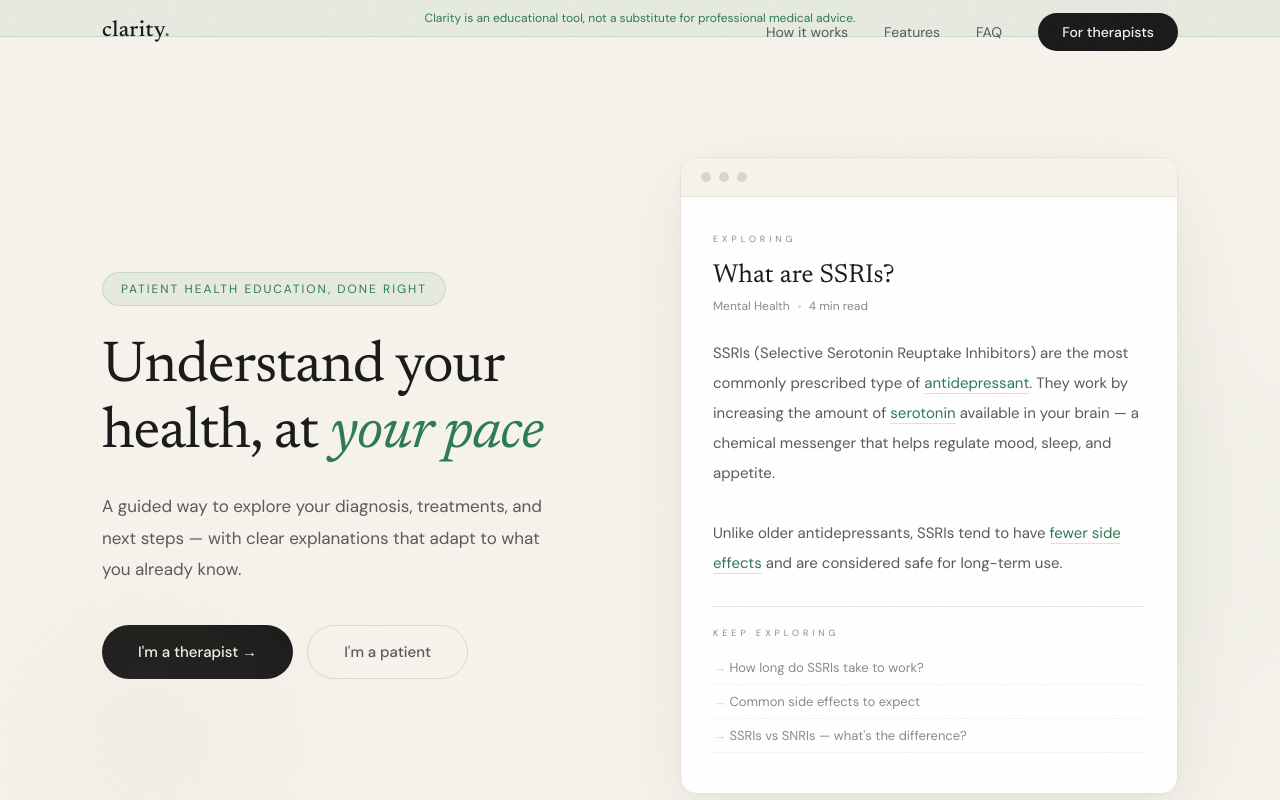
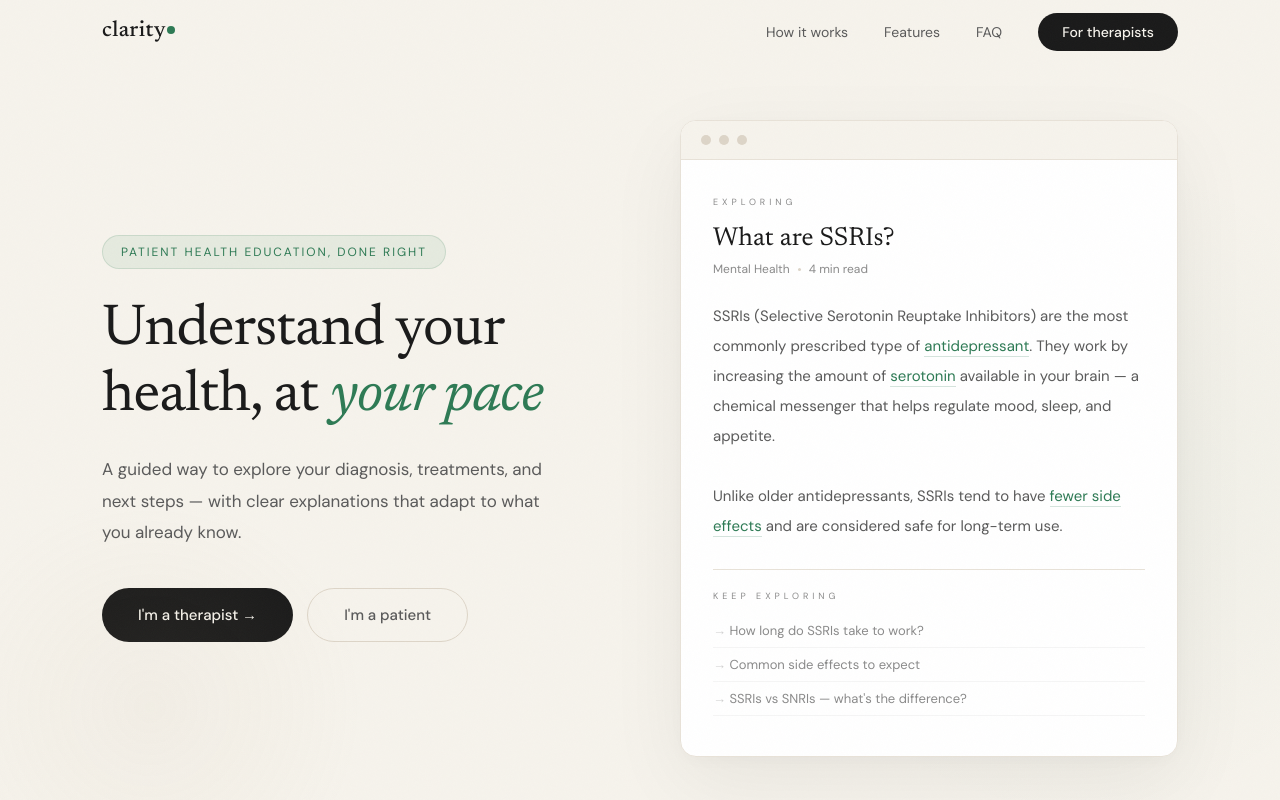
Before and after one commit to griffinhiltz/clarity-landing, a plain HTML site: page index.html in a window 1280 px wide. Shown: the top 800 px of the page. Drawn offline with Linux system fonts and the light colour scheme.

Commit message:
Update index.html

```diff
--- a/index.html
+++ b/index.html
@@ -93,9 +93,22 @@
     color: var(--ink);
     text-decoration: none;
     letter-spacing: 0.3px;
+    display: flex;
+    align-items: center;
+    gap: 0;
   }
 
   .nav-logo span { color: var(--sage); }
+
+  .logo-mark {
+    display: inline-block;
+    width: 8px;
+    height: 8px;
+    background: var(--sage);
+    border-radius: 50%;
+    margin-left: 1px;
+    margin-bottom: 2px;
+  }
 
   .nav-links {
     display: flex;
@@ -966,15 +979,10 @@
 </head>
 <body>
 
-<!-- ═══ Disclaimer ═══ -->
-<div class="disclaimer-bar">
-  Clarity is an educational tool, not a substitute for professional medical advice.
-</div>
-
 <!-- ═══ Navigation ═══ -->
 <nav id="nav">
   <div class="nav-inner">
-    <a href="#" class="nav-logo">clarity<span>.</span></a>
+    <a href="#" class="nav-logo">clarity<span class="logo-mark"></span></a>
     <ul class="nav-links">
       <li><a href="#how">How it works</a></li>
       <li><a href="#features">Features</a></li>
@@ -1126,8 +1134,8 @@
         <h3>Give your patients a better place to learn</h3>
         <p>Recommend Clarity to your patients as a between-session resource. Reduce time spent on psychoeducation and start sessions with more informed conversations.</p>
         <div class="waitlist-form" style="max-width: 100%;">
-          <input type="email" placeholder="Your work email" style="background: rgba(255,255,255,0.15); border-color: rgba(255,255,255,0.25); color: var(--white);">
-          <button style="background: var(--white); color: var(--sage);">Join waitlist</button>
+          <input type="email" placeholder="Your work email" style="background: rgba(255,255,255,0.95); border-color: rgba(255,255,255,0.5); color: var(--ink);">
+          <button style="background: var(--ink); color: var(--white);">Join waitlist</button>
         </div>
       </div>
       <div class="cta-card cta-patient reveal" id="patients">
@@ -1135,8 +1143,8 @@
         <h3>Understand your health on your terms</h3>
         <p>Whether you just received a diagnosis or want to learn more about your treatment, Clarity guides you through it — calmly, clearly, and at your pace.</p>
         <div class="waitlist-form" style="max-width: 100%;">
-          <input type="email" placeholder="Your email" style="background: rgba(255,255,255,0.15); border-color: rgba(255,255,255,0.25); color: var(--white);">
-          <button style="background: var(--white); color: var(--sage);">Get early access</button>
+          <input type="email" placeholder="Your email" style="background: rgba(255,255,255,0.95); border-color: rgba(255,255,255,0.5); color: var(--ink);">
+          <button style="background: var(--ink); color: var(--white);">Get early access</button>
         </div>
       </div>
     </div>
@@ -1209,7 +1217,7 @@
 <!-- ═══ Footer ═══ -->
 <footer>
   <div class="container">
-    <div class="footer-logo">clarity<span>.</span></div>
+    <div class="footer-logo">clarity<span style="display:inline-block;width:8px;height:8px;background:#2d7a54;border-radius:50%;margin-left:1px;margin-bottom:2px;vertical-align:baseline;"></span></div>
     <div class="footer-tagline">Understand your health, at your pace.</div>
     <ul class="footer-links">
       <li><a href="#">About</a></li>
```
